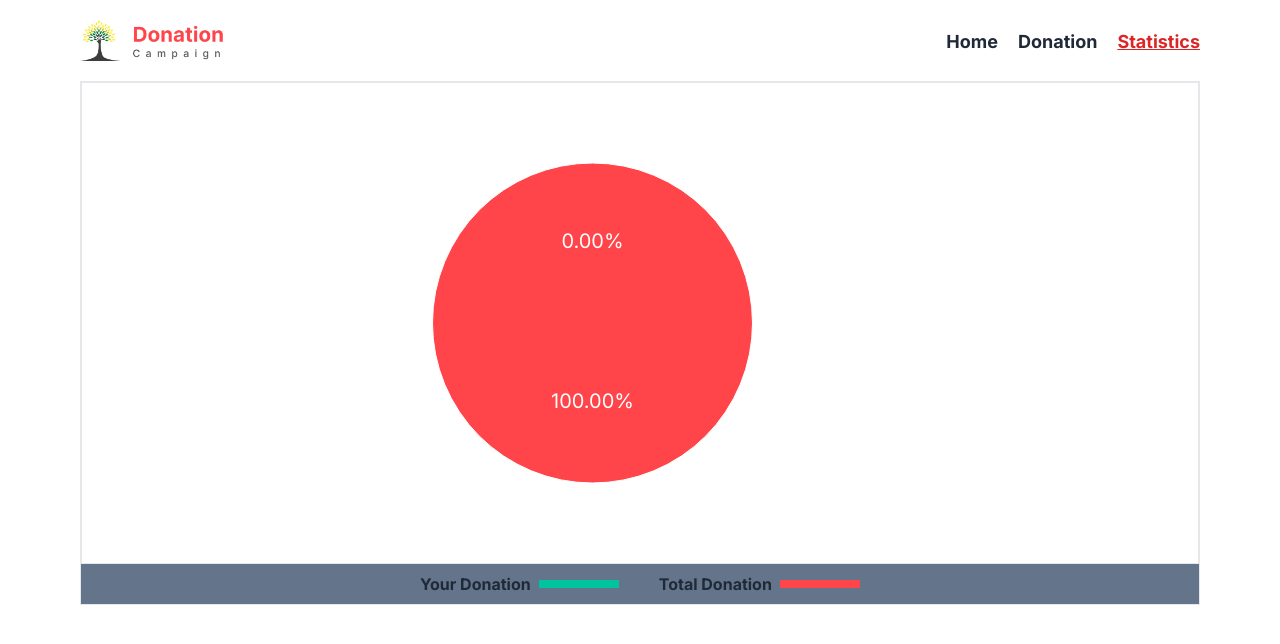
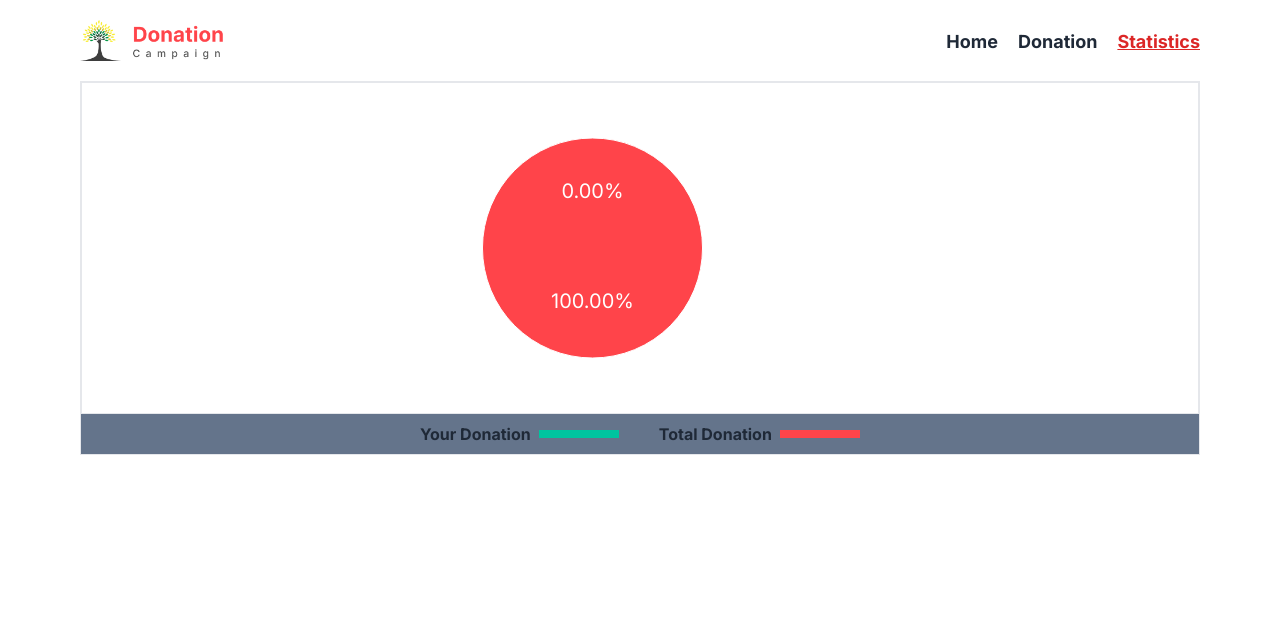
Before and after one commit to shahinsadik/donation-campaign, a React (Vite) app: page /statistics in a window 1280 px wide. Shown: the top 644 px of the page. Built offline with nearby package versions, Linux system fonts and the light colour scheme.

Commit message:
Finishing Touch

```diff
--- a/src/Pages/Statistics/Statistics.jsx
+++ b/src/Pages/Statistics/Statistics.jsx
@@ -33,7 +33,7 @@ const Statistics = () => {
             <PieChart
               series={[
                 {
-                  outerRadius: 160,
+                  outerRadius: 110,
                   data,
                   arcLabel: getArcLabel,
                 },
@@ -44,17 +44,17 @@ const Statistics = () => {
                   fontSize: 20,
                 },
               }}
-              width={600}
-              height={400}
+              width={370}
+              height={250}
             />
           </div>
           </div>
         ) : (
           <div>
-            <PieChart
+            <PieChart className='flex justify-center items-center'
               series={[
                 {
-                  outerRadius: 160,
+                  outerRadius: 120,
                   data,
                   arcLabel: getArcLabel,
                 },
@@ -65,8 +65,8 @@ const Statistics = () => {
                   fontSize: 20,
                 },
               }}
-              width={500}
-              height={400}
+              width={370}
+              height={250}
             />
 
           </div>
```
Also changed, not shown: 1 other file (tests, documents, lock files or other folders).
